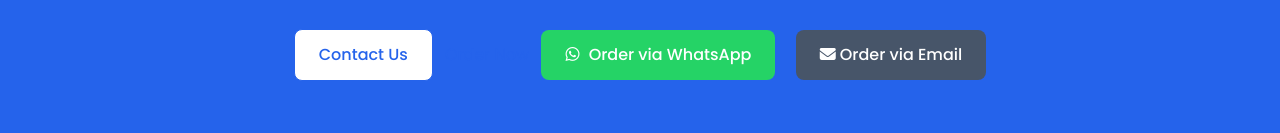
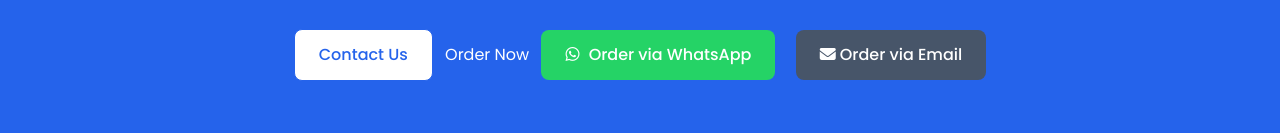
Before and after one commit to suptoo/Printing_website, a plain HTML site: page index.html in a window 1280 px wide. Shown: the part 2956-3089 px from the top of the page. Drawn offline with Linux system fonts and the light colour scheme.

Commit message:
Update index.html

```diff
--- a/index.html
+++ b/index.html
@@ -230,7 +230,7 @@
                 <h2>Ready to Start Your Printing Project?</h2>
                 <p>Get in touch with our team for a free consultation and quote.</p>
                 <a href="contact.html" class="btn btn-light">Contact Us</a>
-                <a href="order.html" class="lol">Order Now</a>
+                <a href="order.html" class="btn-primary">Order Now</a>
                 <a href="https://wa.me/8801586033732" target="_blank" class="btn btn-whatsapp">
                     <i class="fab fa-whatsapp"></i> Order via WhatsApp
                 </a>
```
